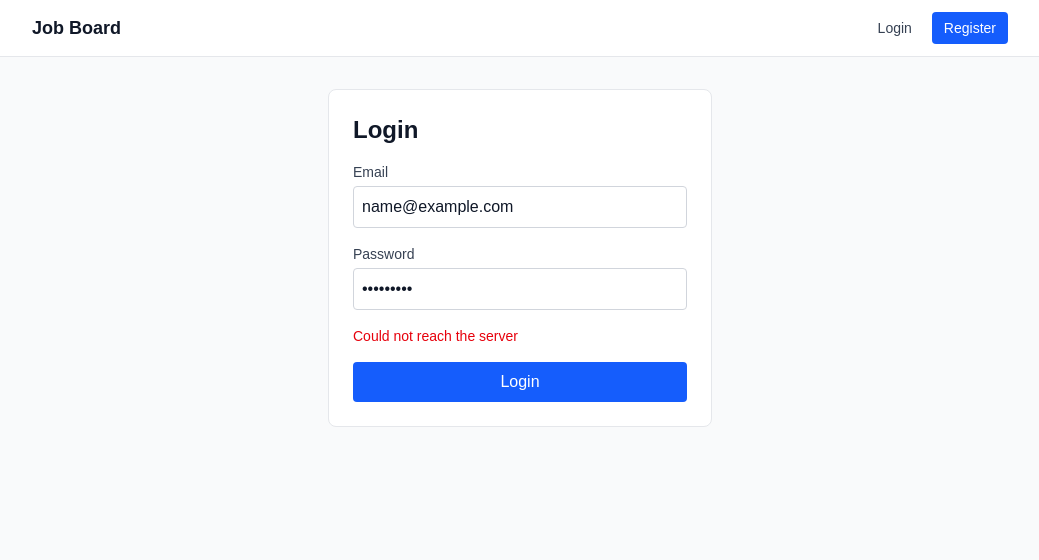
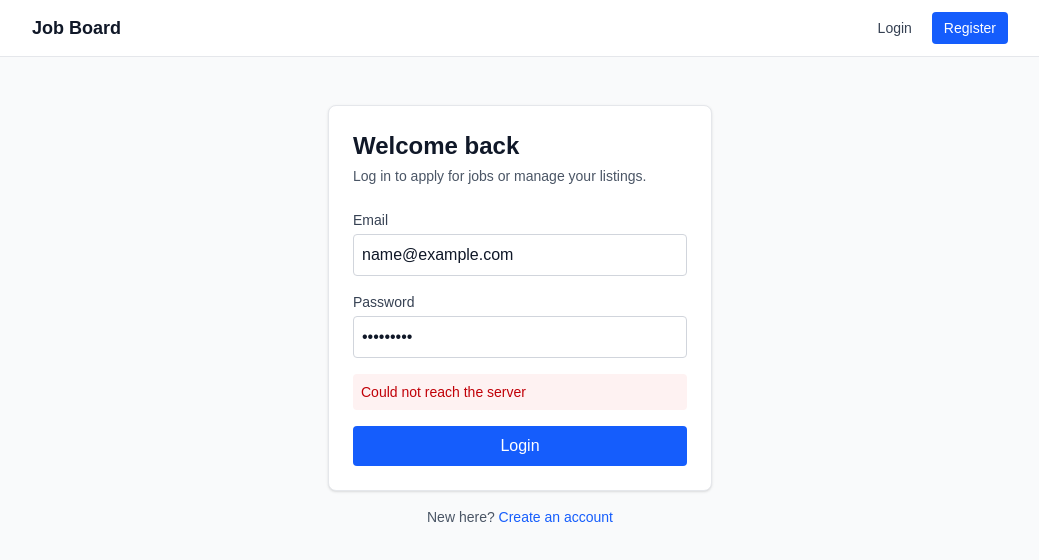
Before and after one commit to EmanAsif468/job-board-frontend, a Next.js app: page /login in a window 1280 px wide. Both pictures are taken after typing "name@example.com", "Sample123" into the empty fields and a click on the button "Login". Shown: the top 560 px of the page, without its empty margins (120-1159 px from the left). Built offline with nearby package versions, Linux system fonts and the light colour scheme; no server answers.

Commit message:
Restyle login page

```diff
--- a/src/app/login/page.js
+++ b/src/app/login/page.js
@@ -1,8 +1,8 @@
 "use client";
 
+import Link from "next/link";
 import { useState } from "react";
 import { useRouter } from "next/navigation";
-
 import { API_URL } from "@/lib/config";
 
 export default function LoginPage() {
@@ -42,44 +42,66 @@ export default function LoginPage() {
   }
 
   return (
-    <main className="min-h-screen bg-gray-50 p-8">
-      <div className="mx-auto max-w-sm rounded-lg border border-gray-200 bg-white p-6">
-        <h1 className="text-2xl font-bold text-gray-900">Login</h1>
+    <main className="min-h-screen bg-gray-50 px-6 py-12">
+      <div className="mx-auto max-w-sm">
+        <div className="rounded-lg border border-gray-200 bg-white p-6 shadow-sm">
+          <h1 className="text-2xl font-bold text-gray-900">Welcome back</h1>
+          <p className="mt-1 text-sm text-gray-600">
+            Log in to apply for jobs or manage your listings.
+          </p>
 
-        <form onSubmit={handleSubmit} className="mt-4 space-y-4">
+          <form onSubmit={handleSubmit} className="mt-6 space-y-4">
             <div>
-            <label className="block text-sm text-gray-700">Email</label>
+              <label className="block text-sm font-medium text-gray-700">
+                Email
+              </label>
               <input
                 type="email"
                 value={email}
                 onChange={(e) => setEmail(e.target.value)}
                 required
-              className="mt-1 w-full rounded border border-gray-300 p-2 text-gray-900"
+                autoComplete="email"
+                className="mt-1 w-full rounded border border-gray-300 p-2 text-gray-900 focus:border-blue-500 focus:outline-none"
               />
             </div>
 
             <div>
-            <label className="block text-sm text-gray-700">Password</label>
+              <label className="block text-sm font-medium text-gray-700">
+                Password
+              </label>
               <input
                 type="password"
                 value={password}
                 onChange={(e) => setPassword(e.target.value)}
                 required
-              className="mt-1 w-full rounded border border-gray-300 p-2 text-gray-900"
+                autoComplete="current-password"
+                className="mt-1 w-full rounded border border-gray-300 p-2 text-gray-900 focus:border-blue-500 focus:outline-none"
               />
             </div>
 
-          {error && <p className="text-sm text-red-600">{error}</p>}
+            {error && (
+              <p className="rounded bg-red-50 p-2 text-sm text-red-700">
+                {error}
+              </p>
+            )}
 
             <button
               type="submit"
               disabled={loading}
-            className="w-full rounded bg-blue-600 p-2 text-white hover:bg-blue-700 disabled:opacity-50"
+              className="w-full rounded bg-blue-600 p-2 font-medium text-white hover:bg-blue-700 disabled:opacity-50"
             >
               {loading ? "Logging in..." : "Login"}
             </button>
           </form>
         </div>
+
+        <p className="mt-4 text-center text-sm text-gray-600">
+          New here?{" "}
+          <Link href="/register" className="text-blue-600 hover:underline">
+            Create an account
+          </Link>
+        </p>
+      </div>
     </main>
   );
 }
```
Lines whose indentation alone changed are shown as unchanged.
